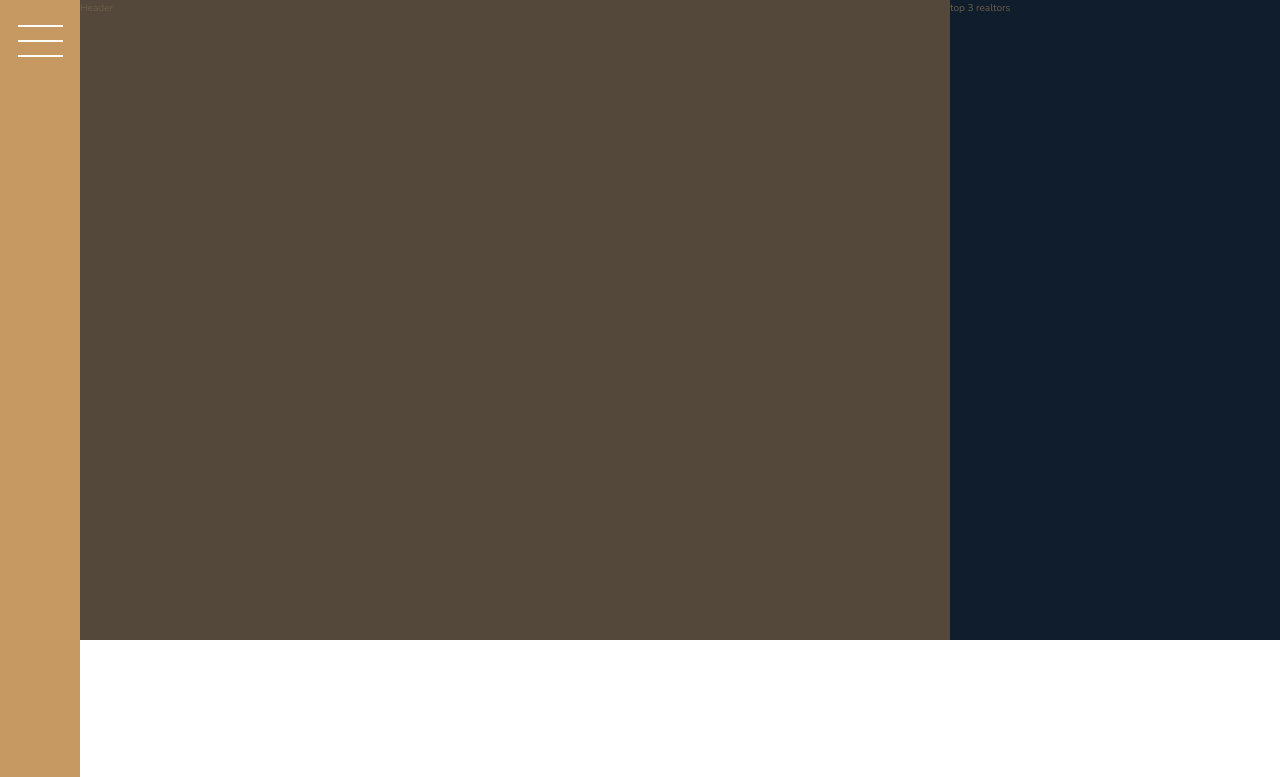
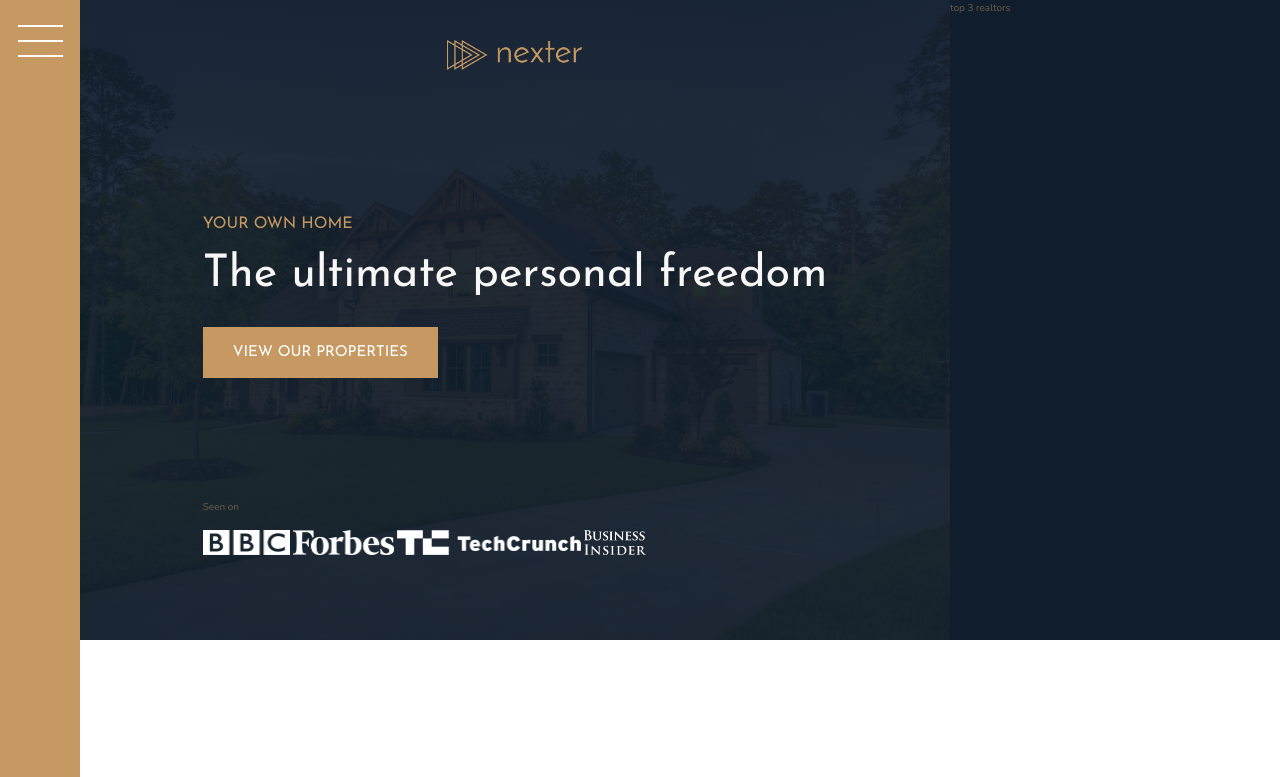
Before and after one commit to IkTom22/realestate, a website: page index.html in a window 1280 px wide. Shown: the top 777 px of the page. Drawn offline with nearby package versions, Linux system fonts and the light colour scheme.

Commit message:
basic header content and grid added

```diff
--- a/index.html
+++ b/index.html
@@ -18,7 +18,17 @@
         <button class="nav-btn"></button>
     </div>
     <header class="header">
-        Header
+        <img src="img/logo.png" alt="logo" class="header__logo">
+        <h3 class="heading-3">Your own home</h3>
+        <h1 class="heading-1">The ultimate personal freedom</h1>
+        <button class="btn header__btn">View our properties</button>
+        <div class="header__seenon-text">Seen on</div>
+        <div class="header__seenon-logos">
+            <img src="img/logo-bbc.png" alt="seen on logo 1">
+            <img src="img/logo-forbes.png" alt="seen on logo 2">
+            <img src="img/logo-techcrunch.png" alt="seen on logo 3">
+            <img src="img/logo-bi.png" alt="seen on logo 4">
+        </div>
     </header>
     <div class="realtors">
         top 3 realtors
--- a/sass/_header.scss
+++ b/sass/_header.scss
@@ -1,4 +1,36 @@
 .header {
     background-color: $color-grey-dark-1;
     grid-column: full-start / col-end 6;
+    background-image: linear-gradient(rgba($color-secondary, .93), rgba($color-secondary, .93)), url(../img/hero.jpeg);
+    background-size: cover;
+    background-position: center;
+    padding: 8rem;
+    padding-top: 4rem;
+
+    display: grid;
+    grid-template-rows: 1fr min-content 6rem 1fr;
+    grid-template-columns: max-content;
+    justify-content: center;
+    grid-row-gap: 1.5rem;
+
+    &__logo {
+        height: 3rem;
+        justify-self: center;
+    }
+    &__btn {
+        align-self: start;
+        justify-self: start;
+    }
+
+    &__seenon-text {
+
+    }
+
+    &__seenon-logos {
+        img {
+            height: 2.5rem;
+
+        }
+    }
+
 }
--- a/sass/_typography.scss
+++ b/sass/_typography.scss
@@ -5,6 +5,10 @@
 
 .heading-1 {
     @extend %heading;
+    font-size: 4.5rem;
+    color: $color-grey-light-1;
+    line-height: 1;
+
 }
 .heading-2 {
     @extend %heading;
```
Also changed, not shown: css/style.css.
